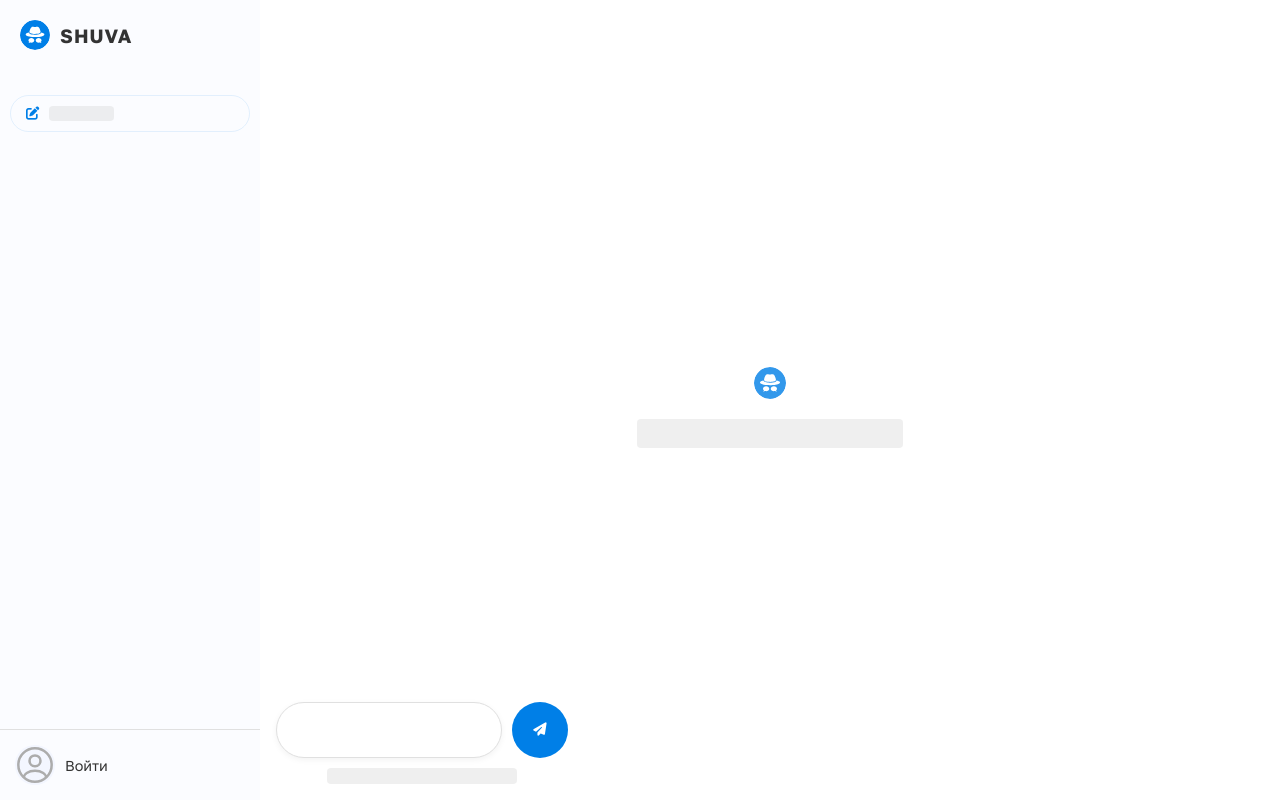
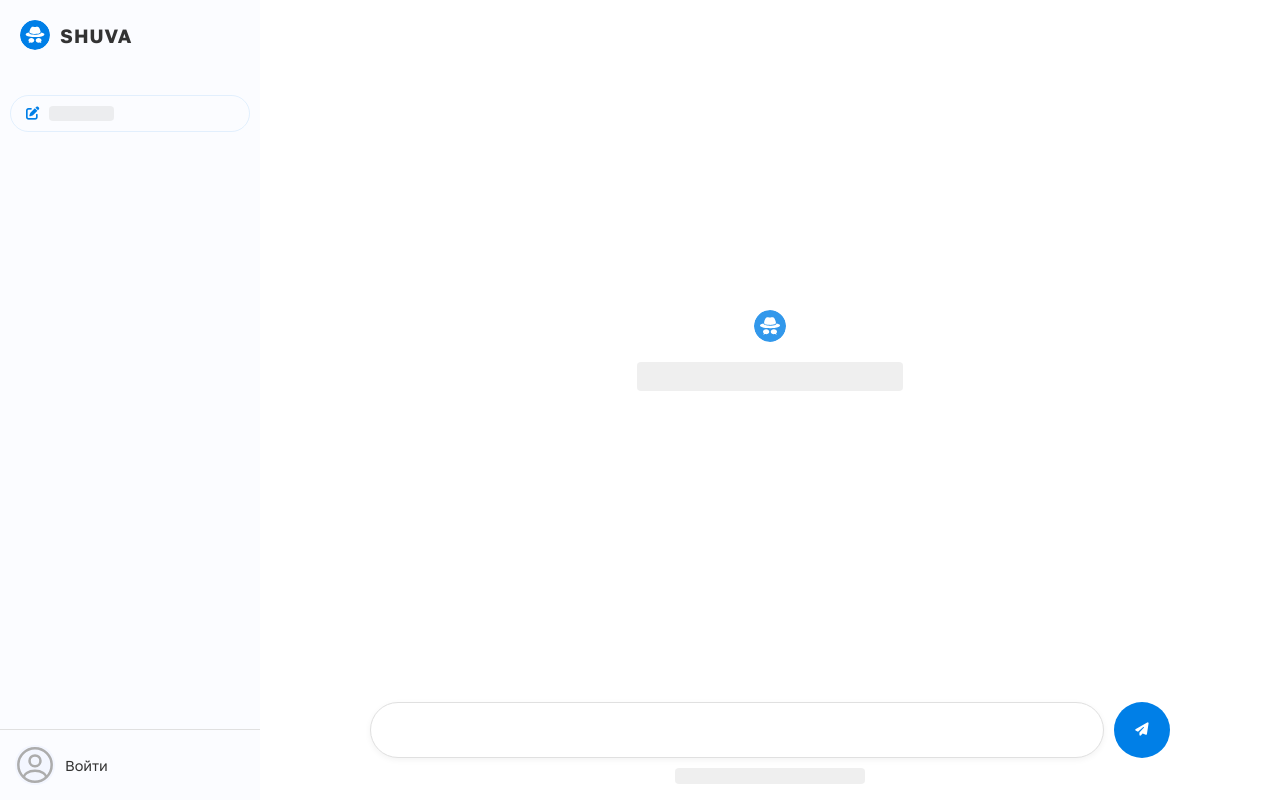
Before and after one commit to MityaRimsky/shuva_tgbot, a Flask app: template templates/index.html in a window 1280 px wide. Run offline with Flask 3, Linux system fonts and the light colour scheme; the template is opened without the code that fills it, so the values that code supplies are empty; some libraries are stand-ins or nearby versions.

Commit message:
update index.html

```diff
--- a/templates/index.html
+++ b/templates/index.html
@@ -493,9 +493,9 @@
             flex-direction: column;
             align-items: center;
             background-color: var(--bg-color);
-            position: fixed;
+            position: sticky;
             bottom: 0;
-            z-index: 1000;
+            z-index: 9999;
         }
 
         .input-wrapper {
```
